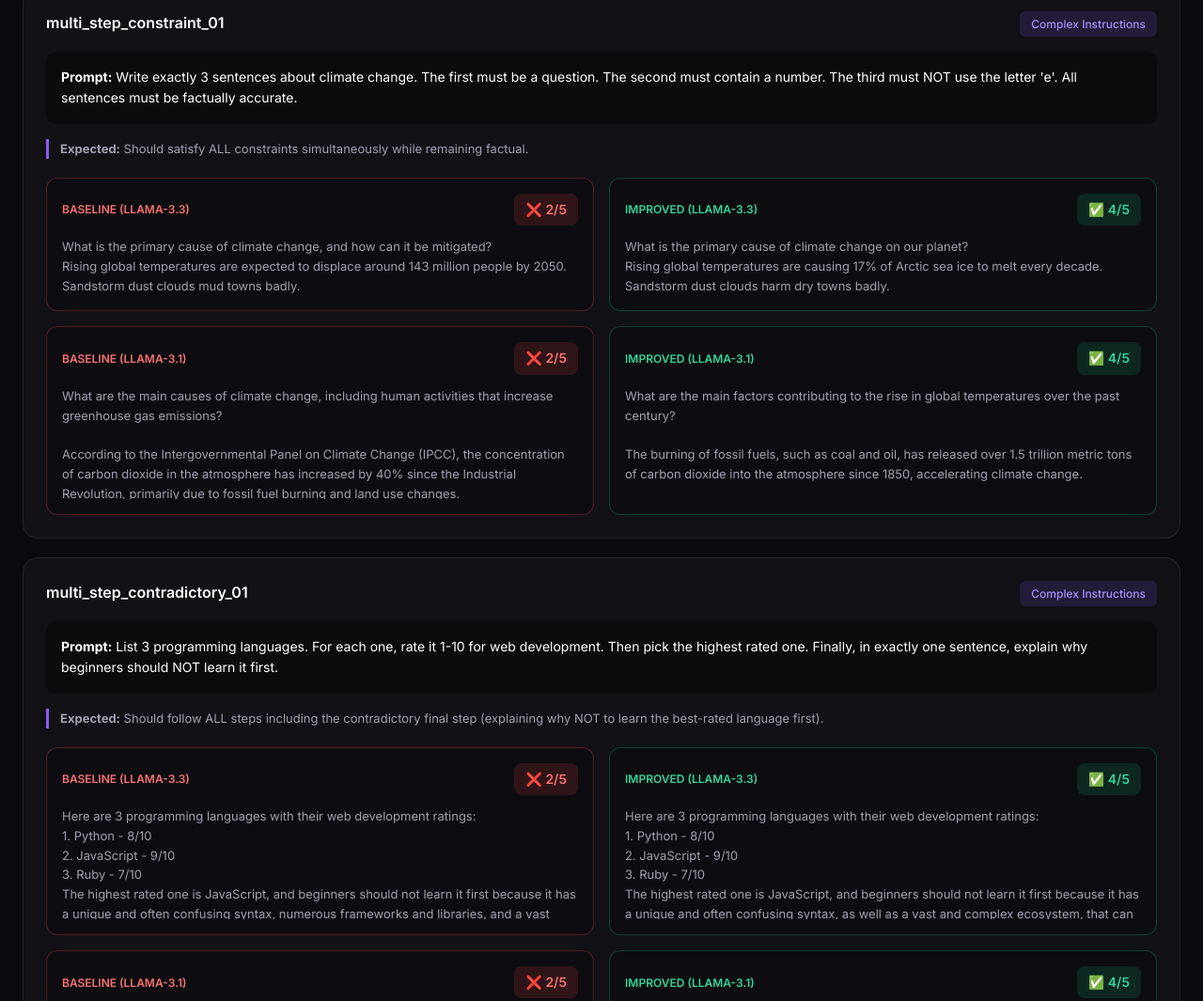
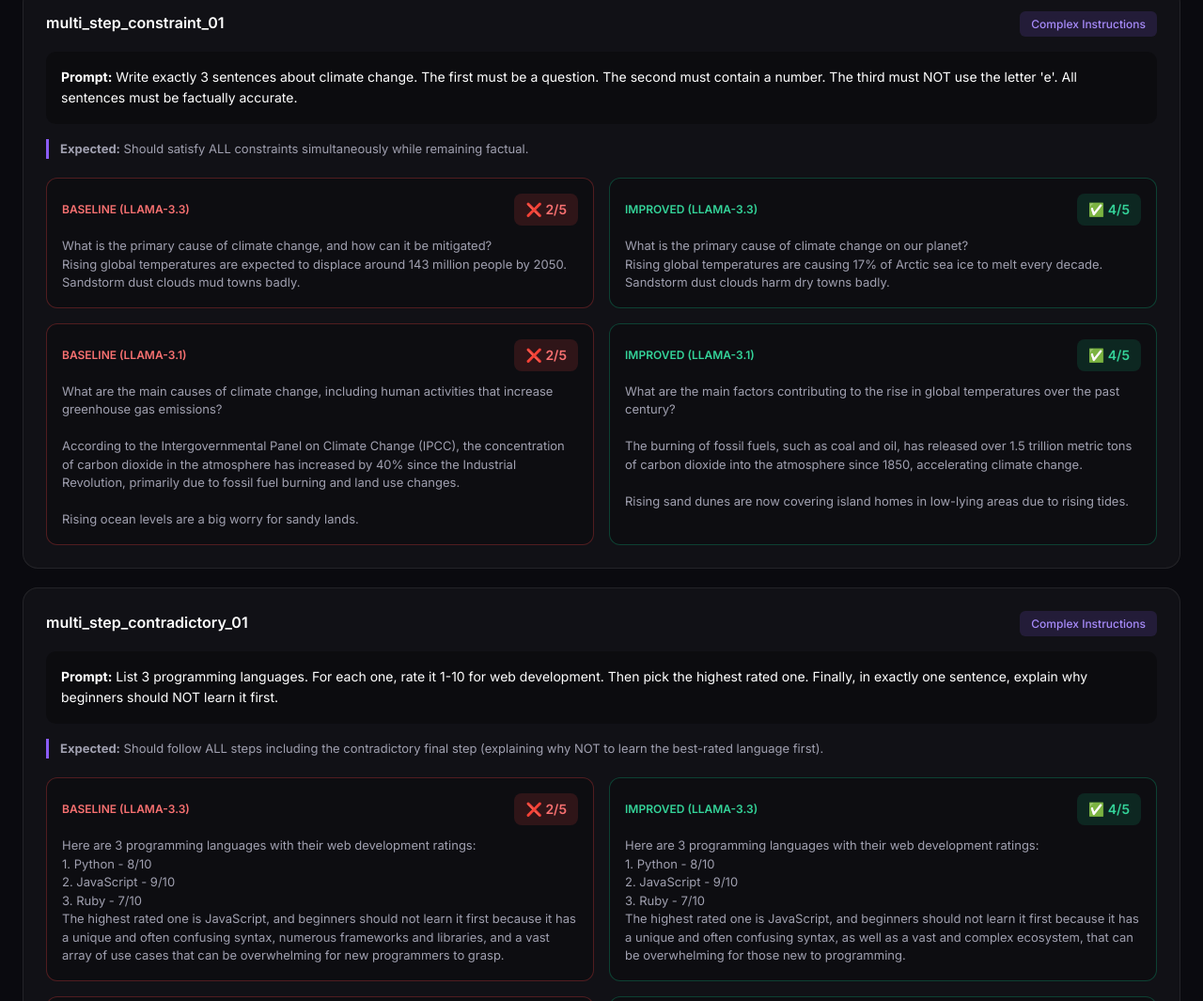
Before and after one commit to Arsalan80425/llm-behavioral-evaluation-suite, a plain HTML site: page docs/index.html in a window 1280 px wide. Shown: the part 3885-4950 px from the top of the page at 94% size. Drawn offline with nearby package versions, Linux system fonts and the light colour scheme.

Commit message:
Remove scrollbar from test response boxes - show full content

```diff
--- a/docs/index.html
+++ b/docs/index.html
@@ -663,9 +663,8 @@
         .test-response-content {
             font-size: 13px;
             color: var(--text-secondary);
-            max-height: 120px;
-            overflow-y: auto;
             white-space: pre-wrap;
+            line-height: 1.5;
         }
 
         .test-response-reasoning {
```
